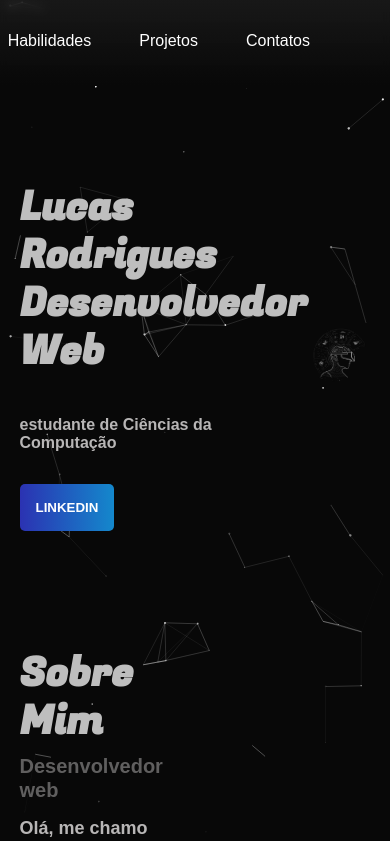
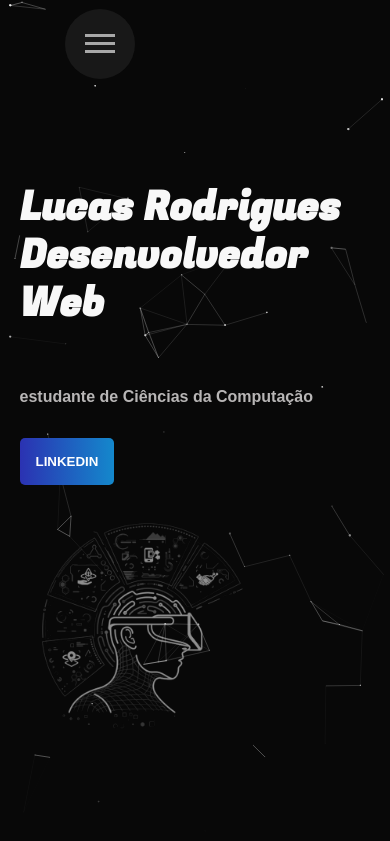
Before and after one commit to LucasSantss/LucasSants, a plain HTML site: page index.html in a window 390 px wide. Shown: the top 841 px of the page. Drawn offline with nearby package versions, Linux system fonts and the light colour scheme; animation ran at ten frames a second.

Commit message:
responsive

```diff
--- a/index.html
+++ b/index.html
@@ -12,12 +12,15 @@
     <link rel="stylesheet" type='text/css' href="https://cdn.jsdelivr.net/gh/devicons/devicon@latest/devicon.min.css" />
 
     <link rel="stylesheet" href="style.css">
+    <script defer src="./script.js"></script>
 </head>
 
 <body id="particles-js">
     <header>
         <nav id="particles-js" class="nav-bar">
             <ul class="menu-items">
+                <button class="hamburger"></button>
+                <li><a href="#home"><img class="logo" src="./img/logo.png" alt=""></a></li>
                 <li><a href="#sobre-mim">Sobre Mim</a></li>
                 <li><a href="#carreira">Carreira</a></li>
                 <li><a href="#Habilidades">Habilidades</a></li>
@@ -29,7 +32,7 @@
     </header>
     <div class="scrollArea"></div>
 
-    <section>
+    <section id="home">
         <div class="container">
             <div class="left-side">
                 <div class="title">
@@ -136,8 +139,8 @@
                 <p class="p">
                     Atuava na manutenção preventiva dos motores e equipamentos.<br> Troca de atuadores, sensores e
                     outros equipamentos elétricos das máquinas.
+                <div class="line line-blue"></div>
                 </p>
-                <div class="line line-blue"></div>
             </div>
             <div class="right-side"><img class="imagens blink" src="./img/textil.png" alt="" style="opacity: .5;">
             </div>
@@ -365,7 +368,7 @@
 
 <script src="https://cdnjs.cloudflare.com/ajax/libs/gsap/3.10.4/gsap.min.js"></script>
 <script src="https://cdnjs.cloudflare.com/ajax/libs/gsap/3.10.4/ScrollTrigger.min.js"></script>
-<script src="./script.js"></script>
+
 
 <script src="https://cdn.jsdelivr.net/particles.js/2.0.0/particles.min.js"></script>
 <script>
--- a/script.js
+++ b/script.js
@@ -77,12 +77,12 @@ gsap.from('.pyramid', {
 gsap.utils.toArray('.blink').forEach(line => {
     gsap.fromTo(line, {
         opacity: 0,
-        width: '0%'
+        x: -100
     }, {
         opacity: 0.5,
-        width: '100%',
+        x: 0,
         duration: 1,
-        delay: 1,
+        delay: 1.5,
         scrollTrigger: line
 
     })
@@ -92,7 +92,7 @@ gsap.utils.toArray('.blink').forEach(line => {
 gsap.fromTo('.hand', {
     scale: .2,
     opacity: 0,
-    skewY: 30
+    skewY: 20,
 }, {
     scale: 1,
     opacity: 1,
@@ -121,7 +121,7 @@ gsap.utils.toArray('.line').forEach(line => {
 
 gsap.fromTo('.card', {
     opacity: 0,
-    scale: .1,
+    scale: .5,
 }, {
     opacity: 1,
     scale: 1,
@@ -168,3 +168,11 @@ projects.forEach((item, i) => {
         item.scrollLeft -= containerWidth;
     })
 })
+
+//navbar @media
+const menu_btn = document.querySelector('.hamburger');
+const nav = document.querySelector('.nav-bar');
+
+menu_btn.addEventListener('click', () => {
+    nav.classList.toggle('active');
+})
--- a/style.css
+++ b/style.css
@@ -3,6 +3,12 @@
 @font-face {
     font-family: bm;
     src: url(fonts/BebasNeue-Regular.ttf);
+}
+
+.scrollArea {
+    height: 10vh;
+    overflow: auto;
+    scroll-behavior: smooth;
 }
 
 .particles-js-canvas-el {
@@ -37,37 +43,57 @@ body {
 
 header {
     position: fixed;
+    border-radius: 25px;
+    justify-self: anchor-center;
     background: linear-gradient(to bottom, #29292980, #080808);
     backdrop-filter: blur(5px);
-    top: 0;
-    left: 0;
-    width: 100%;
     z-index: 100;
 }
 
 .nav-bar {
     display: flex;
     justify-content: flex-end;
-    padding: 2rem 5rem;
+    padding: 0.1rem 2rem;
     font-size: 50px;
-    height: 85px;
-}
-
-.scrollArea {
-    height: 10vh;
-    overflow: auto;
-    scroll-behavior: smooth;
 }
 
 .menu-items {
     display: flex;
+    align-items: anchor-center;
     gap: 3rem;
+}
+
+.logo {
+    width: 100px;
+    height: 100%;
 }
 
 li {
     list-style: none;
     text-transform: capitalize;
 }
+
+.hamburger {
+    border: none;
+    background: none;
+    border-top: 3px solid #fff;
+    padding: 0;
+    border-radius: 0;
+    display: none;
+}
+
+.hamburger::before,
+.hamburger::after {
+    content: "";
+    display: block;
+    width: 30px;
+    height: 3px;
+    background: #fff;
+    margin-top: 5px;
+    position: relative;
+    transition: .5s;
+}
+
 
 .menu-items a {
     text-decoration: none;
@@ -79,6 +105,7 @@ li {
 
 a:hover {
     text-decoration: underline;
+    color: #0152fc;
     transform: scale(1.1);
 }
 
@@ -148,7 +175,7 @@ section {
     font-size: 40px;
     text-transform: capitalize;
     margin-bottom: 0.5rem;
-    color: #bebebe;
+    color: #f8f8f8;
 }
 
 .title .star {
@@ -423,3 +450,100 @@ footer {
 
     animation: float 4s ease-in-out infinite;
 }
+
+@media(max-width: 780px) {
+
+
+    .hamburger {
+        display: block;
+    }
+
+    header {
+        justify-self: auto;
+    }
+
+    .nav-bar {
+        position: fixed;
+        flex-direction: column;
+        justify-content: flex-start;
+        top: 0;
+        width: 200px;
+        height: 65vh;
+        background: #1a1a1a;
+        opacity: .95;
+        border-radius: 25px;
+        clip-path: circle(35px at 50% 44px);
+        transition: 1s;
+    }
+
+    .nav-bar.active {
+        clip-path: circle(1500px at 50% 44px);
+        pointer-events: all;
+    }
+
+    .nav-bar.active .hamburger {
+        border-top-color: transparent;
+    }
+
+    .nav-bar.active .hamburger::before {
+        transform: rotate(135deg);
+    }
+
+    .nav-bar.active .hamburger::after {
+        transform: rotate(-135deg);
+        top: -8px;
+    }
+
+    .menu-items {
+        display: flex;
+        flex-direction: column;
+        align-items: center;
+        justify-content: flex-start;
+        height: 100%;
+        margin-top: 2rem;
+    }
+
+    .container {
+        display: flex;
+        flex-direction: column;
+        align-items: stretch;
+    }
+
+    .container-habilidades {
+        display: flex;
+        flex-direction: column;
+        align-items: center;
+    }
+
+    .container-carreira {
+        display: flex;
+        flex-direction: column;
+        align-items: center;
+    }
+
+    .container div {
+        margin-bottom: 20px;
+    }
+
+    .projects {
+        width: auto;
+    }
+
+    .menu {
+        display: flex;
+        flex-direction: row;
+        flex-wrap: wrap;
+        justify-content: flex-start;
+    }
+
+    .title {
+        display: flex;
+        flex-direction: column;
+        align-items: center;
+    }
+
+    .imagens {
+        max-height: none;
+        width: 70%;
+    }
+}
```
Also changed, not shown: img/logo.png (added).
